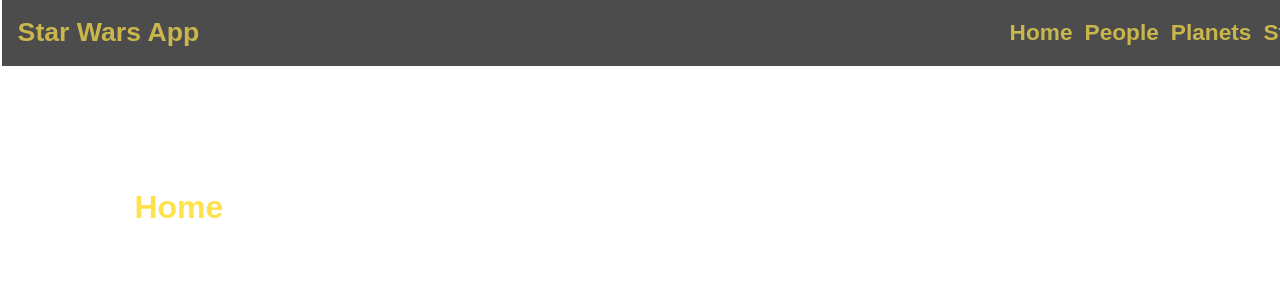
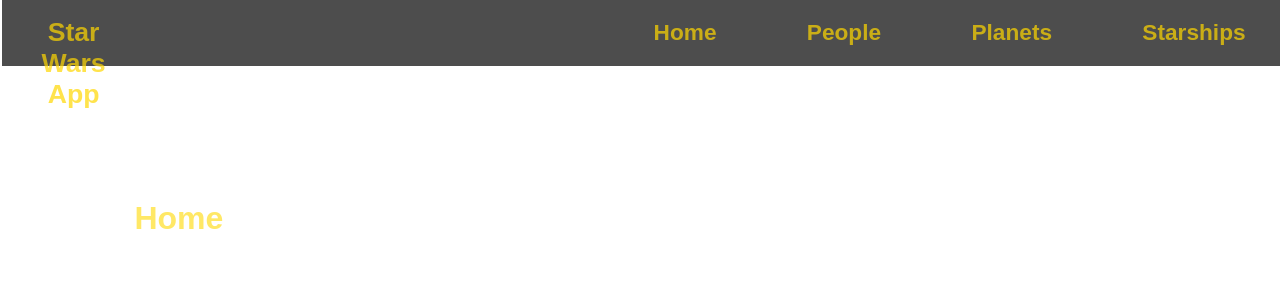
Before and after one commit to AliA1997/star-wars-app-tutorial, a React app: page / in a window 1280 px wide. Shown: the top 300 px of the page. Built offline with nearby package versions, Linux system fonts and the light colour scheme; a web font is replaced by a local one.

Commit message:
Fixed UI issues found in application
Fixed UI issues found in application

```diff
--- a/src/styles/App.css
+++ b/src/styles/App.css
@@ -24,8 +24,8 @@
     width: 100%;
     /*Have your font weight be 800 and have it be color of gold.*/
     font-weight: 800;
-    color: #FFD700;
-    opacity: 70%;
+    color: #ffe866;
+    /* opacity: 70%; */
     font-family: 'Inria Sans', sans-serif;
     display: flex;
 }
@@ -35,6 +35,10 @@
     min-width: 3em;
     height: auto;
     width: auto;
+    margin-right: 20px;
+}
+.route-title > h1 {
+    margin-top: 1em;
 }
 .content {
     width: 80%;
@@ -50,8 +54,8 @@
     width: 100%;
     margin-left: -0.5%;
     height: 15%;
-    background-color: black;
-    opacity: 70%;
+    background-color: #4d4d4d;
+    /* opacity: 70%; */
     margin-bottom: 2%;
     height: 4.5em;
     padding: 10px;
@@ -59,12 +63,16 @@
     color: #FFD700;
     display: flex;
     justify-content: space-between;
+    z-index: 9999;
 }
 nav > div {
-    width: 20%;
+    /* width: 20%; */
     display: flex;
     justify-content: space-between;
-    margin-right: 2em;
+    /* margin-right: 2em; */
+    /* Used background color to fix defects in styling. */
+    /* background-color: red; */
+    margin-left: 40%;
 }
 
 button {
@@ -80,7 +88,11 @@
     font-size: 2em;
 }
 nav > div > button {
+    margin-right: 5.875em;
     padding-top: 0.5em;
+}
+nav > div > button:last-child {
+    margin-right: 3em;
 }
 nav > div > button > * {
     font-size: 1.7em;
--- a/src/styles/List.css
+++ b/src/styles/List.css
@@ -1,11 +1,11 @@
 p {
     font-family: 'Inria Sans', sans-serif;
-    font-size: 20px;
-    width: 30em;
+    font-size: 30px;
+    width: 20em;
     font-weight: 800;
-    color: #FFD700;
-    opacity: 70%;
+    color: #ffe866;
+    /* opacity: 70%; */
     padding: 1em;
-    box-shadow: 4px 4px 10px 5px #FFD700;
-    background-color: #E2E2DC;
+    box-shadow: 2px 2px 5pt 0 #fff099;
+    background-color: #f2f2f2;
 }
```
